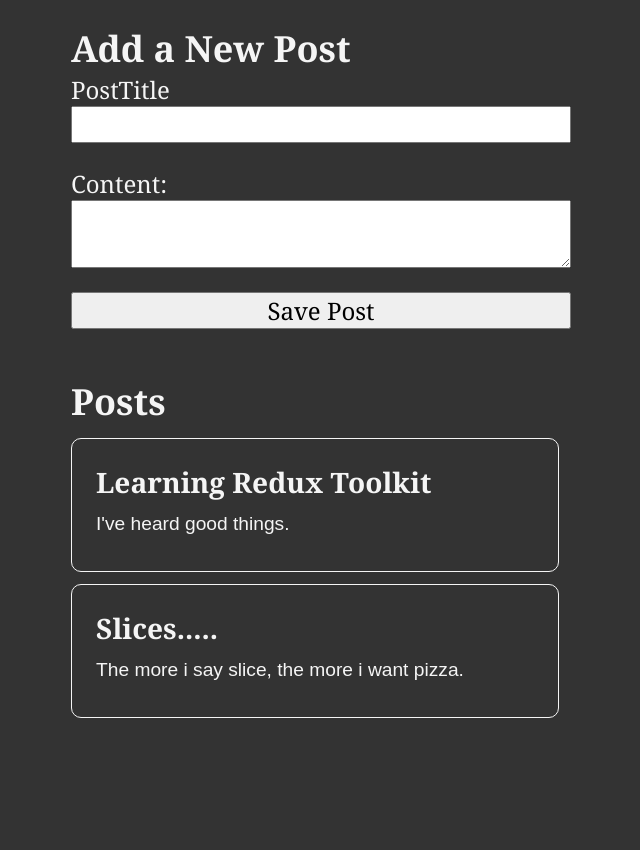
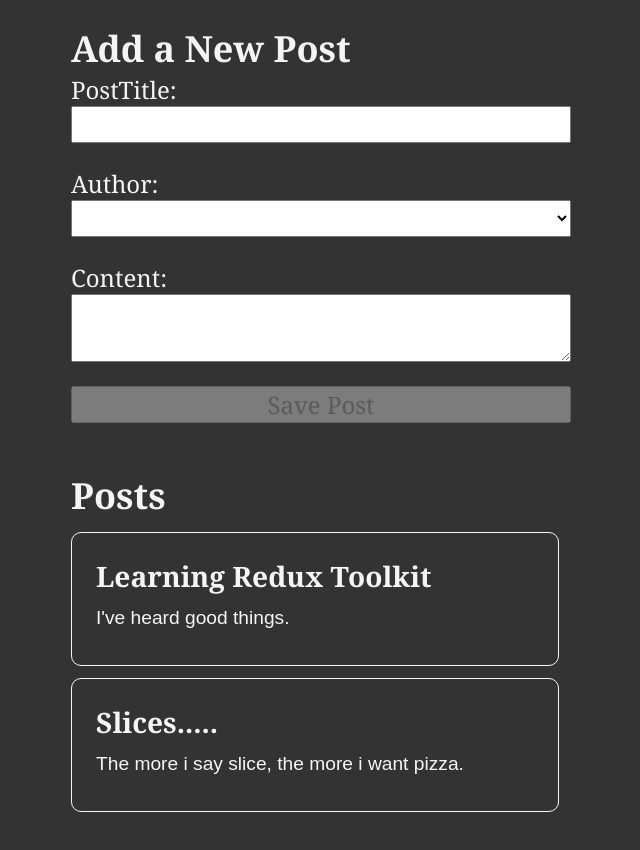
Before and after one commit to Osmosae/Redux, a React (Vite) app in the folder SimplePosts/: page / in a window 1280 px wide. Shown: the top 850 px of the page, without its empty margins (319-959 px from the left). Built offline with nearby package versions, Linux system fonts and the light colour scheme.

Commit message:
adding authors

```diff
--- a/SimplePosts/src/features/posts/AddPostForm.jsx
+++ b/SimplePosts/src/features/posts/AddPostForm.jsx
@@ -1,32 +1,50 @@
 import { useState } from "react"
-import { useDispatch } from "react-redux"
+import { useDispatch, useSelector } from "react-redux"
 import { postAdded } from "./postsSlice"
+import { selectAllUsers } from "../users/usersSlice"
 
 const AddPostForm = () => {
     const dispatch = useDispatch()
     const [title, setTitle] = useState("")
     const [content, setContent] = useState("")
+    const [userId, setUserId] = useState("")
+
+    const users = useSelector(selectAllUsers)
 
     const onTitleChanged = (e) => setTitle(e.target.value)
     const onContentChanged = (e) => setContent(e.target.value)
+    const onAuthorChanged = (e) => setUserId(e.target.value)
 
     const onSavePostClicked = () => {
         if (title && content) {
-            dispatch(postAdded(title, content))
+            dispatch(postAdded(title, content, userId))
             setTitle("")
             setContent("")
         }
     }
 
+    const canSave = Boolean(title) && Boolean(content) && Boolean(userId)
+
+    const userOptions = users.map((user) => (
+        <option key={user.id} value={user.id}>
+            {user.name}
+        </option>
+    ))
+
     return (
         <section>
             <h2>Add a New Post</h2>
             <form>
-                <label htmlFor="postTitle">PostTitle</label>
+                <label htmlFor="postTitle">PostTitle:</label>
                 <input type="text" id="postTitle" name="postTitle" value={title} onChange={onTitleChanged} />
+                <label htmlFor="postAuthor">Author:</label>
+                <select id="postAuthor" value={userId} onChange={onAuthorChanged}>
+                    <option value=""></option>
+                    {userOptions}
+                </select>
                 <label htmlFor="postContent">Content:</label>
                 <textarea name="postContent" id="postContent" value={content} onChange={onContentChanged} />
-                <button type="button" onClick={onSavePostClicked}>
+                <button type="button" onClick={onSavePostClicked} disabled={!canSave}>
                     Save Post
                 </button>
             </form>
```
